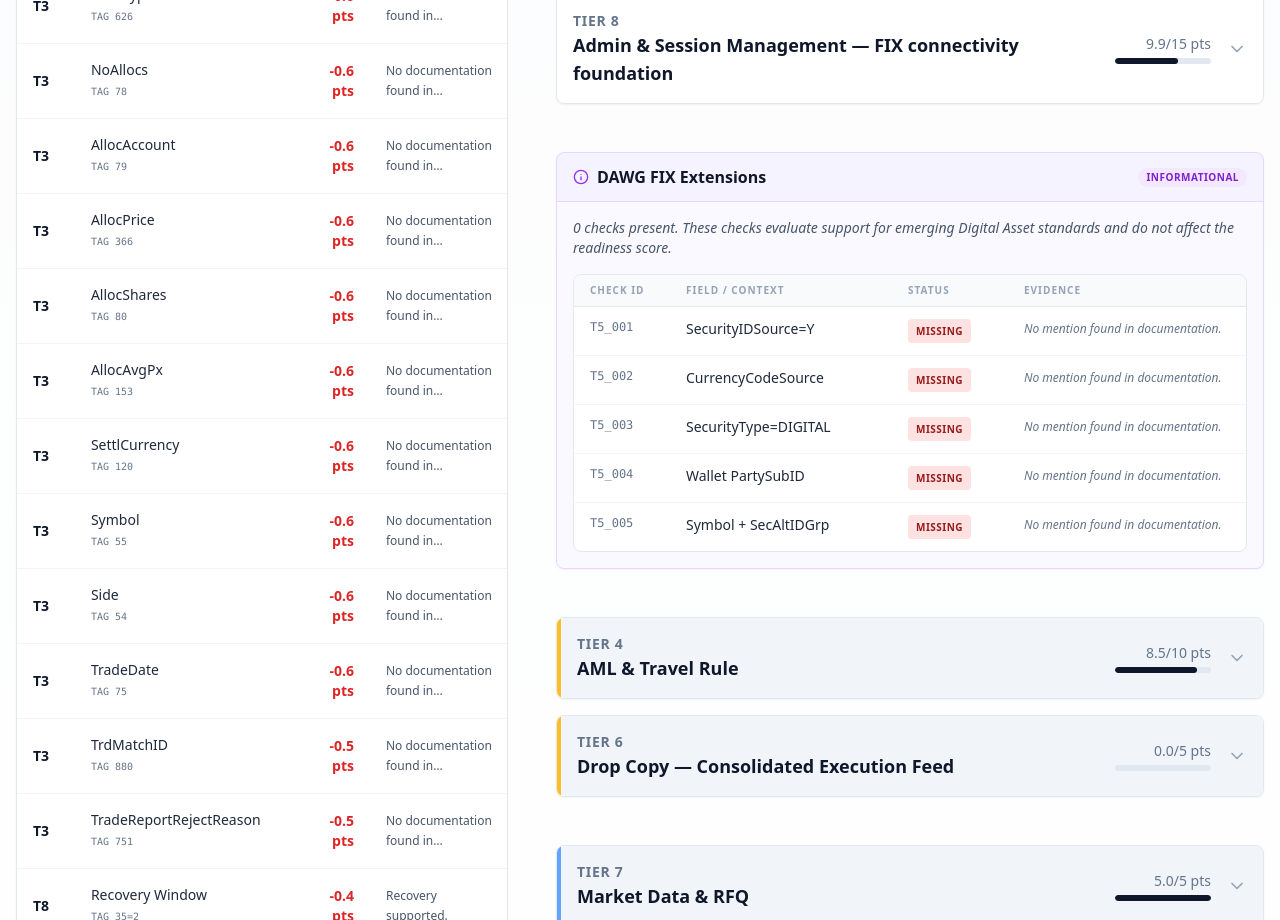
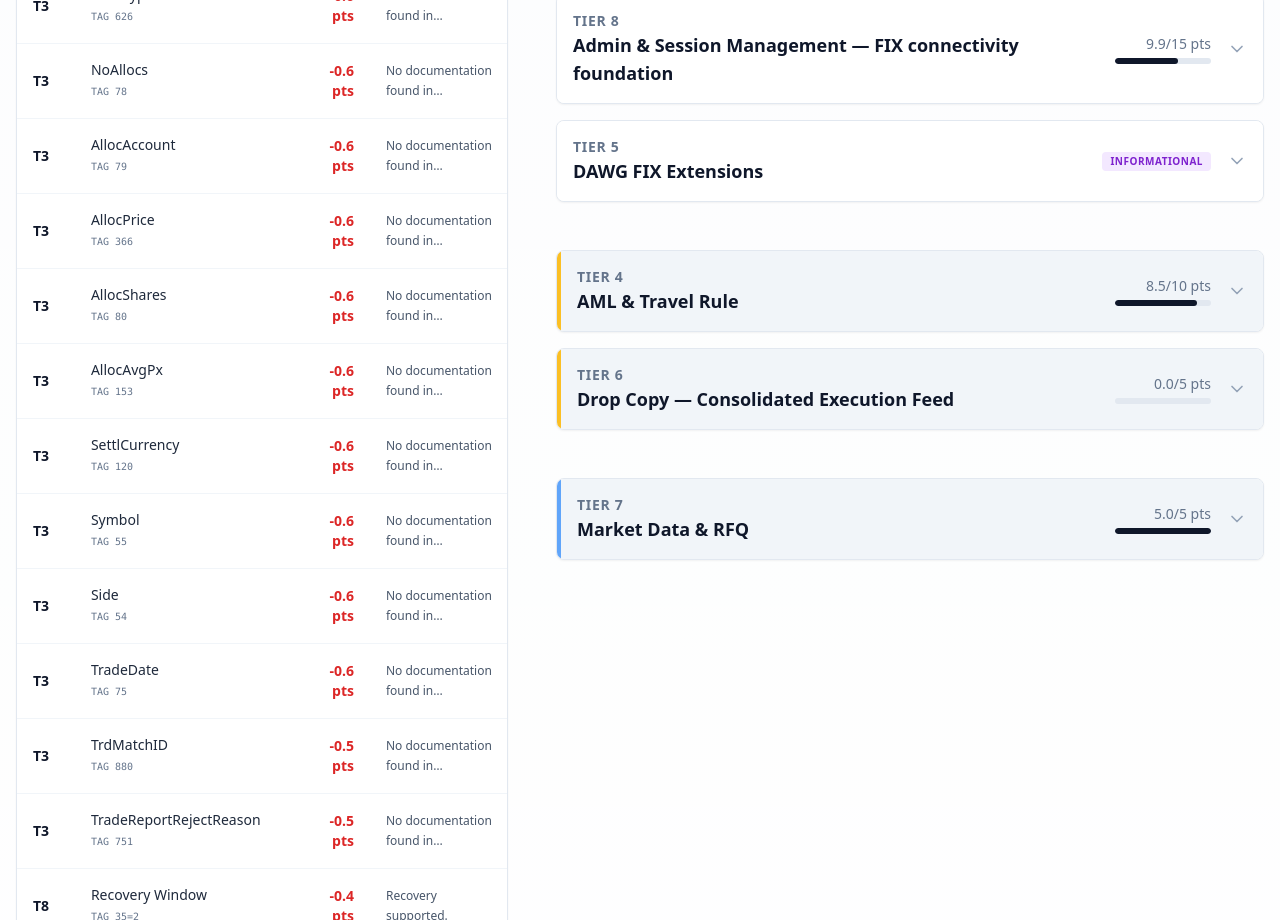
Before and after one commit to baggan1/cryptofix-auditor, a Next.js app: page /audit/kraken in a window 1280 px wide. Shown: the part 2680-3600 px from the top of the page. Built offline with nearby package versions, Linux system fonts and the light colour scheme.

Commit message:
added tier5 to accordian

```diff
--- a/app/audit/[slug]/page.tsx
+++ b/app/audit/[slug]/page.tsx
@@ -188,13 +188,7 @@ export default async function AuditPage({ params }: { params: { slug: string } }
           <GapTable gaps={report.gap_summary.filter(gap => [1, 2, 3, 8].includes(gap.tier))} />
         </div>
         <div className="lg:col-span-7 space-y-12">
-          <TierAccordion
-            tierScores={Object.fromEntries(
-              Object.entries(report.tier_scores).filter(([id]) => id !== 'tier5')
-            )}
-            details={report.full_detail}
-          />
-          {report.tier5_results && <Tier5Panel results={report.tier5_results} />}
+          <TierAccordion tierScores={report.tier_scores} details={report.full_detail} />
 
           {/* Compliance & Drop Copy detail */}
           <div className="mt-4">
--- a/app/audit/live/page.tsx
+++ b/app/audit/live/page.tsx
@@ -178,13 +178,7 @@ export default function LiveAuditPreview() {
           <GapTable gaps={report.gap_summary.filter(gap => [1, 2, 3, 8].includes(gap.tier))} />
         </div>
         <div className="lg:col-span-7 space-y-12">
-          <TierAccordion
-            tierScores={Object.fromEntries(
-              Object.entries(report.tier_scores).filter(([id]) => id !== 'tier5')
-            )}
-            details={report.full_detail}
-          />
-          {report.tier5_results && <Tier5Panel results={report.tier5_results} />}
+          <TierAccordion tierScores={report.tier_scores} details={report.full_detail} />
 
           {/* Compliance & Drop Copy detail */}
           <div className="mt-4">
```
